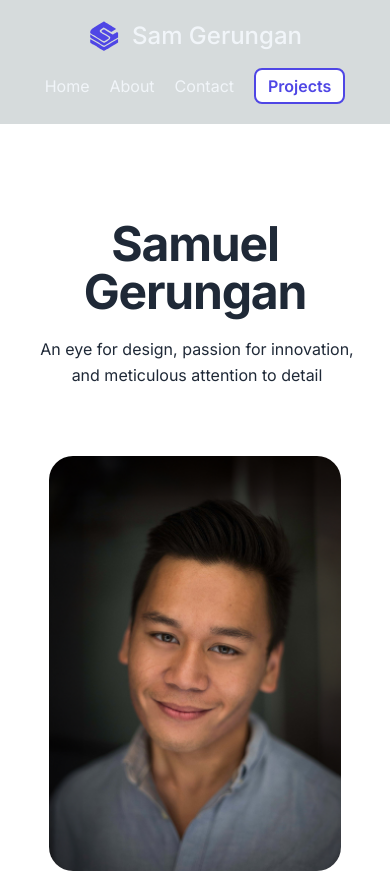
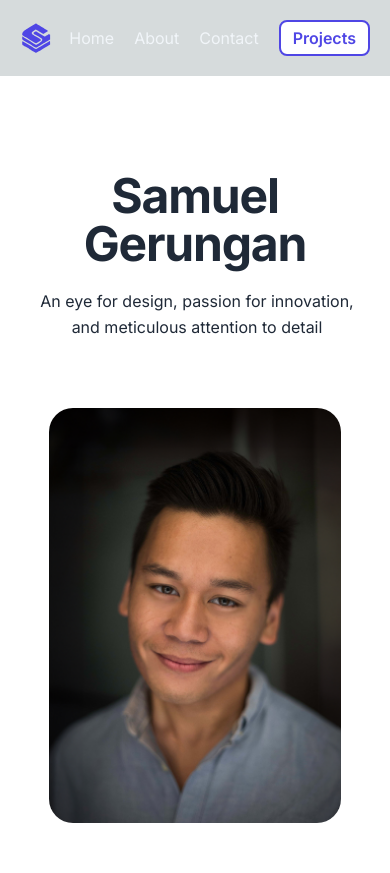
Before and after one commit to Sam-T-G/sam-modern-portfolio, a Next.js app: page / in a window 390 px wide. Shown: the top 873 px of the page. Built offline with nearby package versions, Linux system fonts and the light colour scheme.

Commit message:
Update Navbar.tsx

```diff
--- a/src/components/Navbar.tsx
+++ b/src/components/Navbar.tsx
@@ -4,8 +4,8 @@ import Link from "next/link";
 const Navbar = () => {
 	return (
 		<header className="text-slate-100 body-font">
-			<div className="container mx-auto flex flex-wrap p-5 flex-col md:flex-row items-center justify-between">
-				<a className="flex font-medium items-center mb-4 md:mb-0">
+			<div className="container mx-auto flex flex-wrap p-5 md:flex-row items-center justify-between">
+				<a className="flex font-medium items-center md:mb-0">
 					<div className="text-indigo-600">
 						<svg
 							className="w-8 h-8"
@@ -27,7 +27,9 @@ const Navbar = () => {
 							</g>{" "}
 						</svg>
 					</div>
-					<h1 className="ml-3 text-2xl cursor-default">Sam Gerungan</h1>
+					<h1 className="hidden lg:block ml-3 text-2xl cursor-default">
+						Sam Gerungan
+					</h1>
 				</a>
 				<div className="flex flex-wrap items-center">
 					<nav className="md:ml-auto flex flex-wrap items-center justify-center">
```
